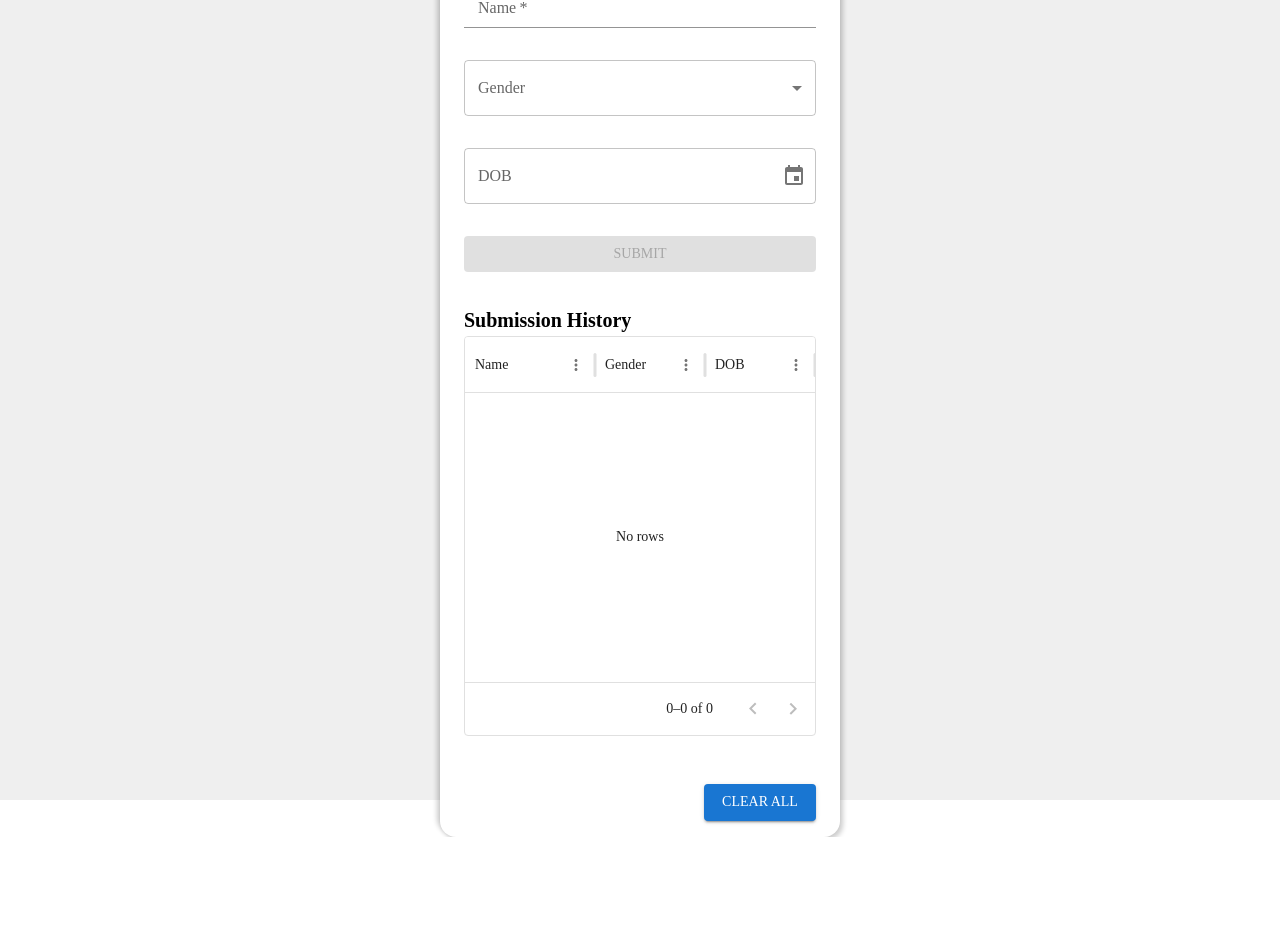
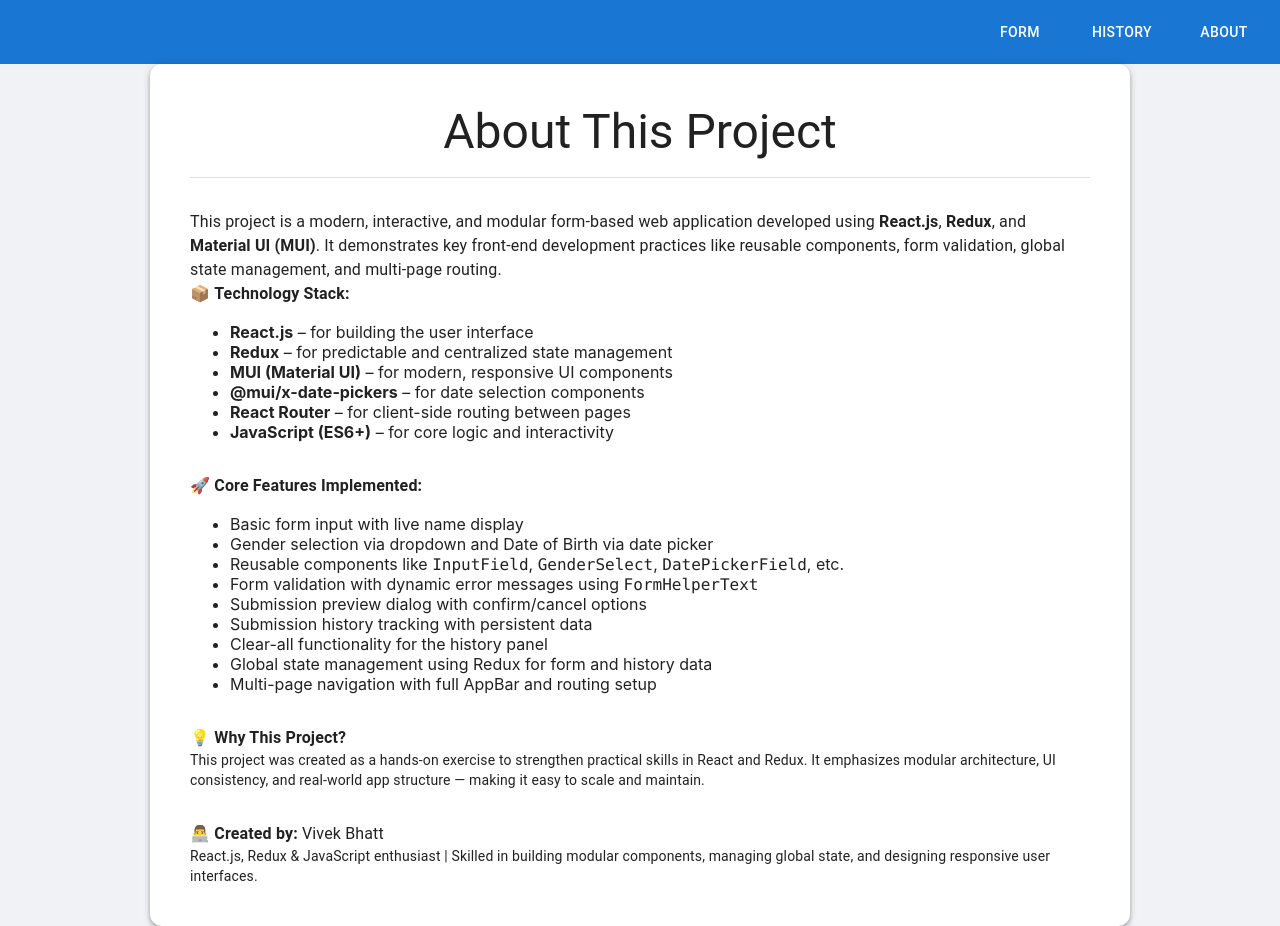
Before and after one commit to Vivekbhatt02/form-with-mui, a React (Create React App) app: page /about in a window 1280 px wide. Before the commit the page ends 837 px from the top, so only its background shows below. Built offline with nearby package versions, Linux system fonts and the light colour scheme.

Commit message:
Feature-7 Added Multi-Page Navigation

```diff
--- a/package.json
+++ b/package.json
@@ -17,6 +17,7 @@
     "react": "^19.1.0",
     "react-dom": "^19.1.0",
     "react-redux": "^9.2.0",
+    "react-router-dom": "^7.6.3",
     "react-scripts": "5.0.1",
     "web-vitals": "^2.1.4"
   },
--- a/src/App.js
+++ /dev/null
@@ -1,10 +0,0 @@
-import UserForm from "./components/form/UserForm";
-
-export default function App() {
-
-    return (
-        <>
-            <UserForm/>
-        </>
-    )
-}
--- /dev/null
+++ b/src/components/About.js
@@ -0,0 +1,89 @@
+import React from 'react';
+import {Box, Typography, Paper, Divider} from '@mui/material';
+
+export default function About() {
+    return (
+        <Box
+            sx={{
+                minHeight: '93vh',
+                bgcolor: '#f0f2f5',
+                display: 'flex',
+                justifyContent: 'center',
+                alignItems: 'center',
+                px: 2,
+            }}
+        >
+            <Paper
+                elevation={4}
+                sx={{
+                    maxWidth: '900px',
+                    width: '100%',
+                    p: 5,
+                    borderRadius: 3,
+                    bgcolor: '#ffffff',
+                }}
+            >
+                <Typography variant="h3" gutterBottom align="center">
+                    About This Project
+                </Typography>
+
+                <Divider sx={{mb: 4}}/>
+
+                <Typography variant="body1">
+                    This project is a modern, interactive, and modular form-based web application developed
+                    using <strong>React.js</strong>, <strong>Redux</strong>, and <strong>Material UI (MUI)</strong>.
+                    It demonstrates key front-end development practices like reusable components, form validation,
+                    global state management, and multi-page routing.
+                </Typography>
+
+                <Typography variant="body1">
+                    📦 <strong>Technology Stack:</strong>
+                </Typography>
+                <ul>
+                    <li><strong>React.js</strong> – for building the user interface</li>
+                    <li><strong>Redux</strong> – for predictable and centralized state management</li>
+                    <li><strong>MUI (Material UI)</strong> – for modern, responsive UI components</li>
+                    <li><strong>@mui/x-date-pickers</strong> – for date selection components</li>
+                    <li><strong>React Router</strong> – for client-side routing between pages</li>
+                    <li><strong>JavaScript (ES6+)</strong> – for core logic and interactivity</li>
+                </ul>
+
+                <Typography variant="body1" mt={4}>
+                    🚀 <strong>Core Features Implemented:</strong>
+                </Typography>
+                <ul>
+                    <li>Basic form input with live name display</li>
+                    <li>Gender selection via dropdown and Date of Birth via date picker</li>
+                    <li>Reusable components
+                        like <code>InputField</code>, <code>GenderSelect</code>, <code>DatePickerField</code>, etc.
+                    </li>
+                    <li>Form validation with dynamic error messages using <code>FormHelperText</code></li>
+                    <li>Submission preview dialog with confirm/cancel options</li>
+                    <li>Submission history tracking with persistent data</li>
+                    <li>Clear-all functionality for the history panel</li>
+                    <li>Global state management using Redux for form and history data</li>
+                    <li>Multi-page navigation with full AppBar and routing setup</li>
+                </ul>
+
+                <Typography variant="body1" mt={4}>
+                    💡 <strong>Why This Project?</strong>
+                </Typography>
+                <Typography variant="body2" paragraph>
+                    This project was created as a hands-on exercise to strengthen practical skills in React and Redux.
+                    It emphasizes modular architecture, UI consistency, and real-world app structure — making it easy to
+                    scale and maintain.
+                </Typography>
+
+                <Typography variant="body1" mt={4}>
+                    👨‍💻 <strong>Created by:</strong> Vivek Bhatt
+                </Typography>
+
+                <Typography variant="body2">
+                    React.js, Redux & JavaScript enthusiast | Skilled in building modular components, managing global
+                    state,
+                    and designing responsive user interfaces.
+                </Typography>
+            </Paper>
+        </Box>
+    );
+}
--- a/src/components/form/SubmissionHistoryPanel.js
+++ b/src/components/HistoryPanel.js
@@ -1,23 +1,28 @@
 import Box from '@mui/material/Box';
 import {DataGrid} from '@mui/x-data-grid';
-import {Typography} from "@mui/material";
+import {Container, Typography} from "@mui/material";
+import Button from "@mui/material/Button";
+import {useDispatch, useSelector} from "react-redux";
+import {clearHistory} from "../feature/userform/userFormSlice";
 
-export default function SubmissionHistoryPanel({submissionHistory}) {
+export default function HistoryPanel() {
+    const dispatch = useDispatch();
+    const {submissionHistory} = useSelector(state => state.userForm);
     const columns = [
         {
             field: 'name',
             headerName: 'Name',
-            width: 130,
+            width: 300,
         },
         {
             field: 'gender',
             headerName: 'Gender',
-            width: 110,
+            width: 300,
         },
         {
             field: 'dob',
             headerName: 'DOB',
-            width: 110,
+            width: 300,
         },
     ]
 
@@ -28,12 +33,16 @@ export default function SubmissionHistoryPanel({submissionHistory}) {
         dob: submission.dob.format('DD-MM-YYYY'),
     }));
 
+    const handleClearHistory = () => {
+        dispatch(clearHistory());
+    };
+
     return (
-        <>
-            <Typography variant="h6" sx={{fontWeight: '600',marginBottom: '-2rem'}}>
+        <Container sx={{marginTop: '4rem', width: '60rem'}}>
+            <Typography variant="h6" sx={{fontWeight: '600', marginBottom: '-2rem'}}>
                 Submission History
             </Typography>
-            <Box sx={{height: 400, width: '100%'}}>
+            <Box sx={{width: '100%'}}>
                 <DataGrid
                     rows={rows}
                     columns={columns}
@@ -46,6 +55,12 @@ export default function SubmissionHistoryPanel({submissionHistory}) {
                     }}
                     pageSizeOptions={[5]}/>
             </Box>
-        </>
+            <Button
+                variant="contained"
+                sx={{width: "7rem", marginTop: "1rem", marginLeft: "auto"}}
+                onClick={handleClearHistory}>
+                Clear All
+            </Button>
+        </Container>
     )
 }
--- a/src/components/form/UserForm.js
+++ b/src/components/form/UserForm.js
@@ -10,14 +10,13 @@ import {customTheme} from '../themes/customTheme';
 import InputField from "./InputField";
 import GenderSelect from "./GenderSelect";
 import DatePickerField from "./DatePickerField";
-import SubmissionHistoryPanel from "./SubmissionHistoryPanel";
 import InputPreviewBox from "./InputPreviewBox";
 import {useSelector, useDispatch} from "react-redux";
-import {clearHistory, setIsPreviewDialogOpen} from "../../feature/userform/userFormSlice";
+import {setIsPreviewDialogOpen} from "../../feature/userform/userFormSlice";
 
 const pageStyle = {
     backgroundColor: 'rgb(239, 239, 239)',
-    height: '100vh',
+    height: '93vh',
     display: 'flex',
     justifyContent: 'center',
     alignItems: 'center',
@@ -25,15 +24,15 @@ const pageStyle = {
 
 const containerStyle = {
     backgroundColor: 'white',
-    width: '25rem',
-    height: 'auto',
+    width: '20rem',
+    height: '30rem',
     paddingTop: '1rem',
     paddingBottom: '1rem',
     display: 'flex',
     flexDirection: 'column',
     justifyContent: 'center',
     alignItems: 'flex-start',
-    gap: '2rem',
+    gap: '3rem',
     borderRadius: '1rem',
     boxShadow: [
         "0.1875rem 0.1875rem 0.3125rem rgba(0, 0, 0, 0.2)",
@@ -43,15 +42,11 @@ const containerStyle = {
 
 export default function UserForm() {
     const dispatch = useDispatch();
-    const {name, gender, dob, submissionHistory} = useSelector(state => state.userForm);
+    const {name, gender, dob} = useSelector(state => state.userForm);
     const isSubmitDisabled = !name || !gender || !dob;
 
     const handleFormSubmit = () => {
         dispatch(setIsPreviewDialogOpen(true));
-    };
-
-    const handleClearHistory = () => {
-        dispatch(clearHistory());
     };
 
     return (
@@ -68,13 +63,6 @@ export default function UserForm() {
                         disabled={isSubmitDisabled}>
                         Submit
                     </Button>
-                    <SubmissionHistoryPanel submissionHistory={submissionHistory}/>
-                    <Button
-                        variant="contained"
-                        sx={{width: "7rem", marginTop: "1rem", marginLeft: "auto"}}
-                        onClick={handleClearHistory}>
-                        Clear All
-                    </Button>
                 </Container>
             </Box>
             <InputPreviewBox/>
--- a/src/index.js
+++ b/src/index.js
@@ -1,22 +1,22 @@
 import React from 'react';
 import ReactDOM from 'react-dom/client';
 import './index.css';
-import App from './App';
 import reportWebVitals from './reportWebVitals';
 import {LocalizationProvider} from "@mui/x-date-pickers";
 import {AdapterMoment} from '@mui/x-date-pickers/AdapterMoment';
 import store from './redux/Store';
 import {Provider} from 'react-redux'
+import {RouterProvider} from "react-router-dom";
+import router from '../src/navigation/Router';
 
 const root = ReactDOM.createRoot(document.getElementById('root'));
 root.render(
     <React.StrictMode>
         <Provider store={store}>
             <LocalizationProvider dateAdapter={AdapterMoment}>
-                <App/>
+                <RouterProvider router={router}/>
             </LocalizationProvider>
         </Provider>
-
     </React.StrictMode>
 );
 
--- /dev/null
+++ b/src/navigation/Layout.jsx
@@ -0,0 +1,13 @@
+import React from 'react';
+import NavigationBar from "./NavigationBar";
+import {Outlet} from "react-router-dom";
+
+export default function Layout() {
+
+    return (
+        <>
+            <NavigationBar/>
+            <Outlet/>
+        </>
+    )
+}
--- /dev/null
+++ b/src/navigation/NavigationBar.js
@@ -0,0 +1,33 @@
+import React from 'react';
+import {AppBar, Toolbar, Button} from '@mui/material';
+import {Link} from 'react-router-dom';
+
+export default function NavigationBar() {
+    return (
+        <AppBar position="static">
+            <Toolbar sx={{justifyContent: 'flex-end', gap: '2rem'}}>
+                <Button
+                    component={Link}
+                    to="/"
+                    color='white'
+                >
+                    Form
+                </Button>
+                <Button
+                    component={Link}
+                    to="/history"
+                    color='white'
+                >
+                    History
+                </Button>
+                <Button
+                    component={Link}
+                    to="/about"
+                    color='white'
+                >
+                    About
+                </Button>
+            </Toolbar>
+        </AppBar>
+    );
+}
--- /dev/null
+++ b/src/navigation/Router.js
@@ -0,0 +1,29 @@
+import {createBrowserRouter} from "react-router-dom";
+import Layout from "./Layout";
+import UserForm from "../components/form/UserForm";
+import HistoryPanel from "../components/HistoryPanel";
+import About from "../components/About";
+import React from "react";
+
+const router = createBrowserRouter([
+    {
+        path: '/',
+        element: <Layout/>,
+        children: [
+            {
+                path: '/',
+                element: <UserForm/>
+            },
+            {
+                path: 'history',
+                element: <HistoryPanel/>
+            },
+            {
+                path: 'about',
+                element: <About/>
+            }
+        ]
+    }
+]);
+
+export default router;
```
Also changed, not shown: 1 other file (tests, documents, lock files or other folders).
